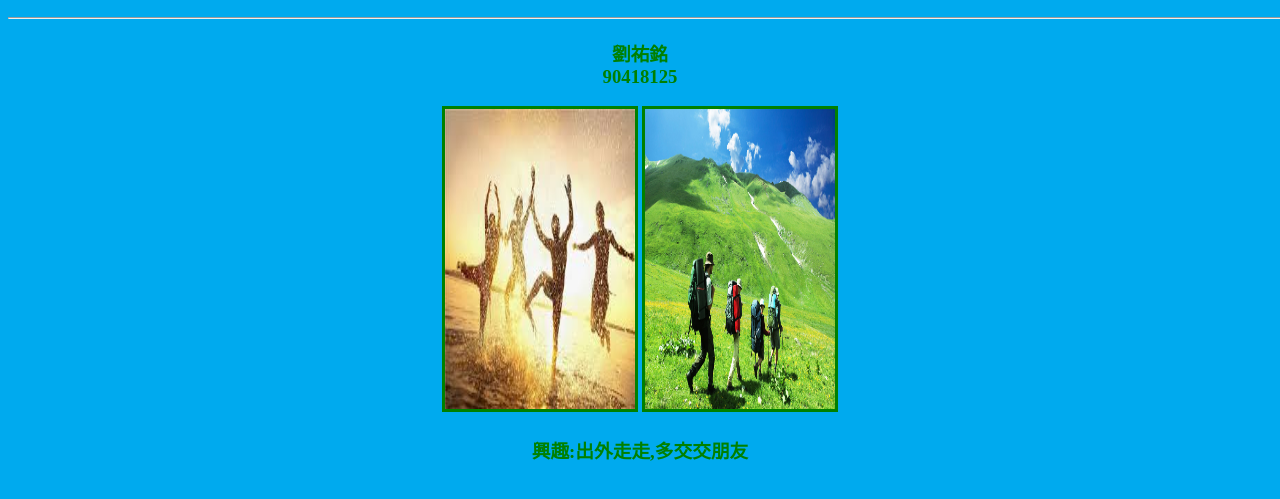
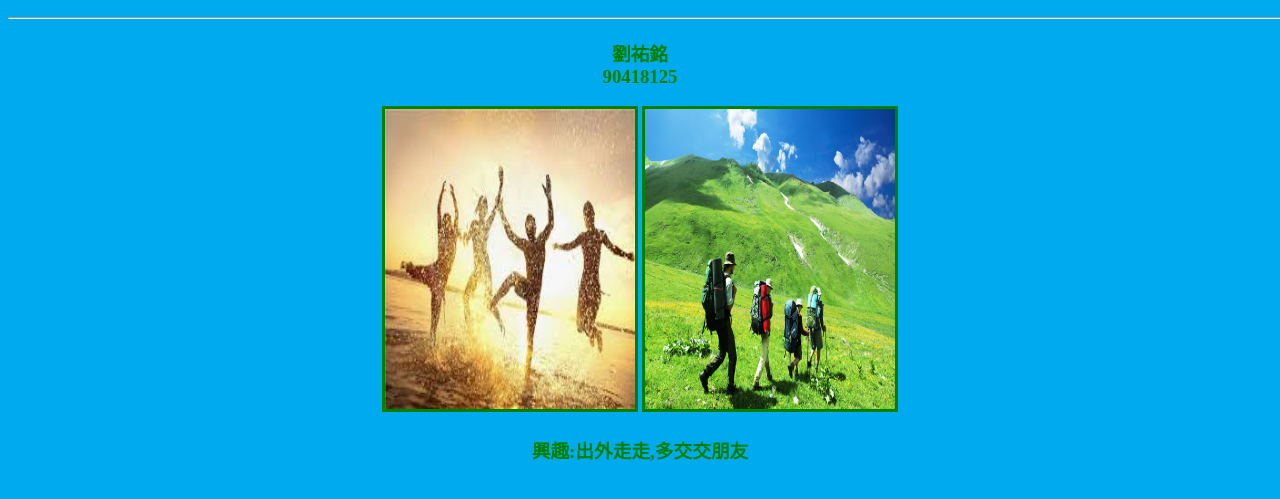
Before and after one commit to Handsome25/k90418125, a plain HTML site: page index.html in a window 1280 px wide. Shown: the part 127-626 px from the top of the page. Drawn offline with Linux system fonts and the light colour scheme.

Commit message:
Update index.html

```diff
--- a/index.html
+++ b/index.html
@@ -18,8 +18,8 @@
 <hr width="10000">
     <h3>劉祐銘</br>
       90418125<h3>
-        <img src="aadd.jpg" alt=""border="3" height="300" width=190>
-        <img src="aacc.jpg" alt=""border="3" height="300" width=190><br />
+        <img src="aadd.jpg" alt=""border="3" height="300" width=250>
+        <img src="aacc.jpg" alt=""border="3" height="300" width=250><br />
     <h3>興趣:出外走走,多交交朋友<h3>
   </body>
 </html>
```
